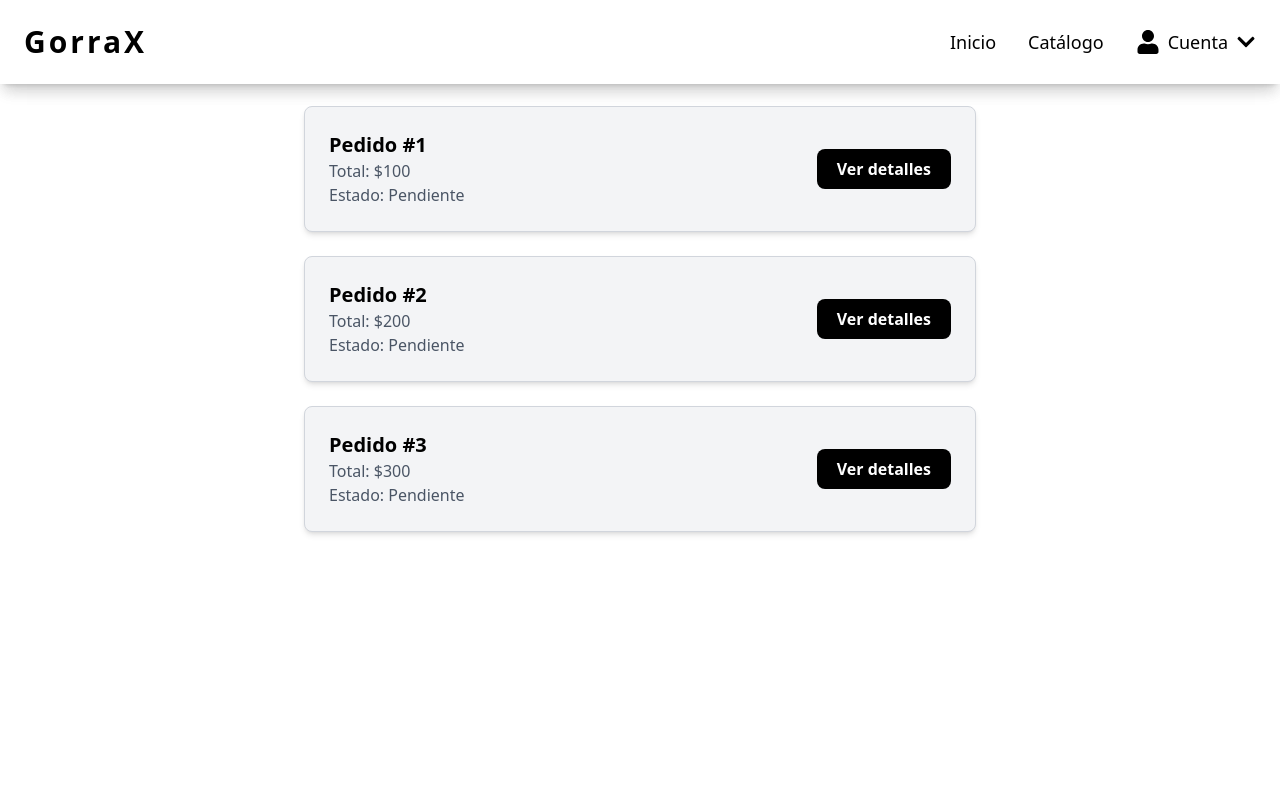
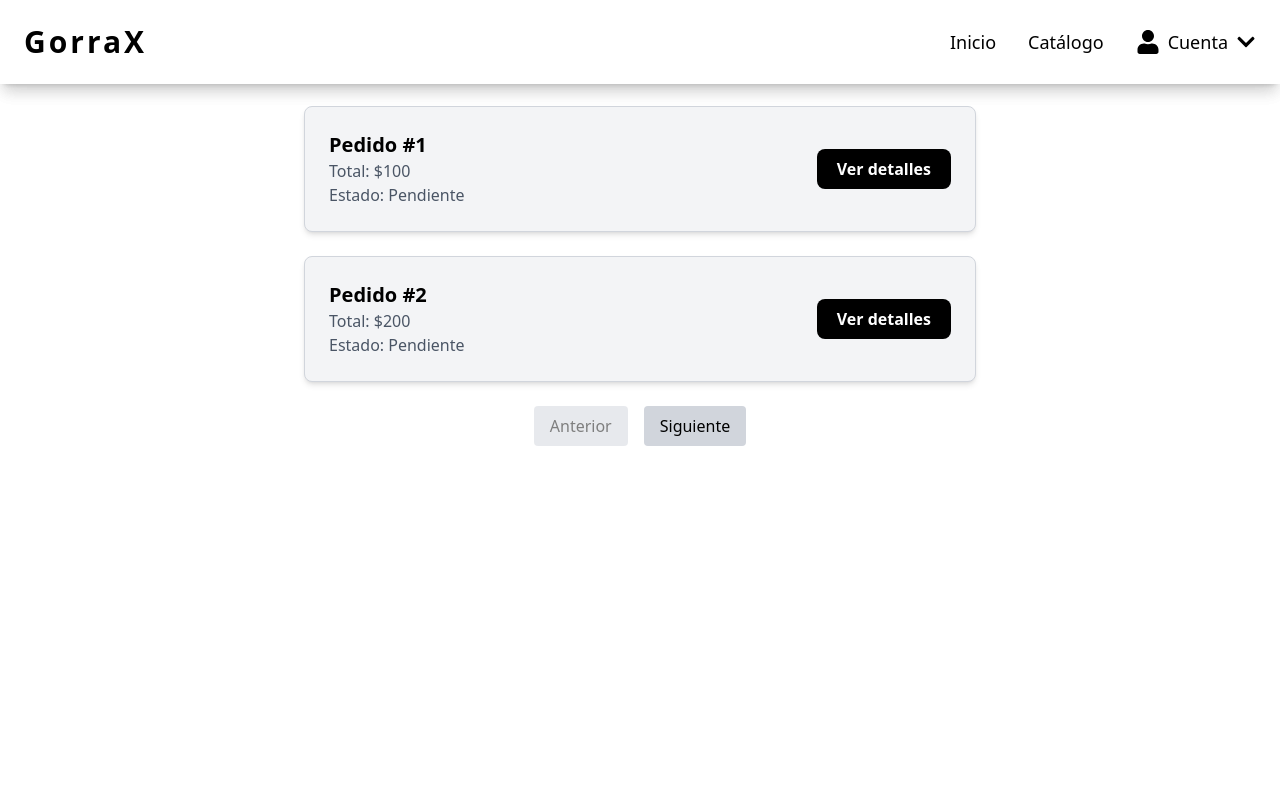
Before and after one commit to trejosau/stripe-practica, a React (Vite) app in the folder client/: page /pedidos in a window 1280 px wide. Shown: the top 800 px of the page. Built offline with nearby package versions, Linux system fonts and the light colour scheme.

Commit message:
minor changes

```diff
--- a/client/src/pages/MisPedidos.jsx
+++ b/client/src/pages/MisPedidos.jsx
@@ -1,64 +1,102 @@
 import { useEffect, useState } from 'react';
 import { useNavigate } from 'react-router-dom';
+import { motion } from 'framer-motion';
 import Navbar from '../components/Navbar';
 import Footer from '../components/Footer';
 
 export default function MisPedidos() {
   const navigate = useNavigate();
+  const [currentPage, setCurrentPage] = useState(1);
+  const ordersPerPage = 2;
   const loading = false;
   const error = false;
 
   const orders = [
-    {
-      id: 1,
-      total: 100,
-      status: 'Pendiente',
-    },
-    {
-      id: 2,
-      total: 200,
-      status: 'Pendiente',
-    },
-    {
-      id: 3,
-      total: 300,
-      status: 'Pendiente',
-    },
+    { id: 1, total: 100, status: 'Pendiente' },
+    { id: 2, total: 200, status: 'Pendiente' },
+    { id: 3, total: 300, status: 'Pendiente' },
+    { id: 4, total: 400, status: 'Completado' },
   ];
+
+  const indexOfLastOrder = currentPage * ordersPerPage;
+  const indexOfFirstOrder = indexOfLastOrder - ordersPerPage;
+  const currentOrders = orders.slice(indexOfFirstOrder, indexOfLastOrder);
 
   return (
     <>
       <Navbar />
-      <div className="container mx-auto p-6 min-h-screen bg-white text-black flex flex-col items-center">
-        <h1 className="text-4xl font-bold mb-8 uppercase border-b-2 border-black pb-2">Mis Pedidos</h1>
+      <motion.div
+        initial={{ opacity: 0 }}
+        animate={{ opacity: 1 }}
+        transition={{ duration: 0.8 }}
+        className="container mx-auto p-6 min-h-screen bg-white text-black flex flex-col items-center"
+      >
+        <motion.h1
+          initial={{ y: -20, opacity: 0 }}
+          animate={{ y: 0, opacity: 1 }}
+          transition={{ duration: 0.6 }}
+          className="text-4xl font-bold mb-8 uppercase border-b-2 border-black pb-2"
+        >
+          Mis Pedidos
+        </motion.h1>
         {loading ? (
           <p className="text-lg animate-pulse">Cargando pedidos...</p>
         ) : error ? (
           <p className="text-lg text-red-500">Error al cargar los pedidos.</p>
-        ) : orders.length === 0 ? (
+        ) : currentOrders.length === 0 ? (
           <p className="text-lg">No tienes pedidos aún.</p>
         ) : (
-          <ul className="w-full max-w-2xl space-y-6">
-            {orders.map((order) => (
-              <li key={order.id} className="p-6 border border-gray-300 rounded-lg shadow-md bg-gray-100">
+          <motion.ul
+            initial={{ opacity: 0 }}
+            animate={{ opacity: 1 }}
+            transition={{ duration: 0.8, delay: 0.3 }}
+            className="w-full max-w-2xl space-y-6"
+          >
+            {currentOrders.map((order, index) => (
+              <motion.li
+                key={order.id}
+                initial={{ opacity: 0, y: 20 }}
+                animate={{ opacity: 1, y: 0 }}
+                transition={{ duration: 0.5, delay: index * 0.2 }}
+                className="p-6 border border-gray-300 rounded-lg shadow-md bg-gray-100"
+              >
                 <div className="flex justify-between items-center">
                   <div>
                     <p className="text-xl font-semibold">Pedido #{order.id}</p>
                     <p className="text-gray-600">Total: ${order.total}</p>
                     <p className="text-gray-600">Estado: {order.status}</p>
                   </div>
-                  <button
+                  <motion.button
+                    whileHover={{ scale: 1.05 }}
+                    whileTap={{ scale: 0.95 }}
                     className="px-5 py-2 bg-black text-white font-semibold rounded-lg hover:bg-gray-800 transition"
                     onClick={() => navigate(`/pedido/${order.id}`)}
                   >
                     Ver detalles
-                  </button>
+                  </motion.button>
                 </div>
-              </li>
+              </motion.li>
             ))}
-          </ul>
+          </motion.ul>
         )}
-      </div>
+        <div className="flex space-x-4 mt-6">
+          <button
+            onClick={() => setCurrentPage((prev) => Math.max(prev - 1, 1))}
+            disabled={currentPage === 1}
+            className="px-4 py-2 bg-gray-300 text-black rounded disabled:opacity-50"
+          >
+            Anterior
+          </button>
+          <button
+            onClick={() => setCurrentPage((prev) => (indexOfLastOrder < orders.length ? prev + 1 : prev))}
+            disabled={indexOfLastOrder >= orders.length}
+            className="px-4 py-2 bg-gray-300 text-black rounded disabled:opacity-50"
+          >
+            Siguiente
+          </button>
+        </div>
+      </motion.div>
+      <Footer />
     </>
   );
 }
```
